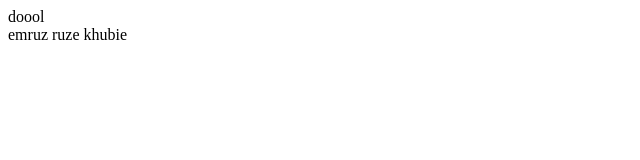
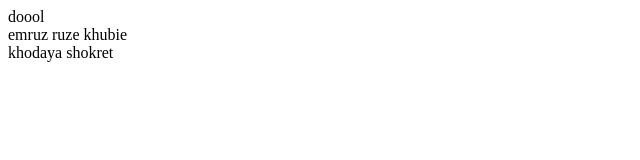
Before and after one commit to pooyasj/git-pouya, a plain HTML site: page index.html in a window 1280 px wide. Shown: the whole page, without its empty margins (0-640 px from the left). Drawn offline with Linux system fonts and the light colour scheme.

Commit message:
Update index.html`

```diff
--- a/index.html
+++ b/index.html
@@ -9,5 +9,7 @@
 <body id="o">
   <script src="./javaScript/java.js"></script>
     <div>emruz ruze khubie</div>
+        <div>khodaya shokret</div>
+
 </body>
 </html>
```
